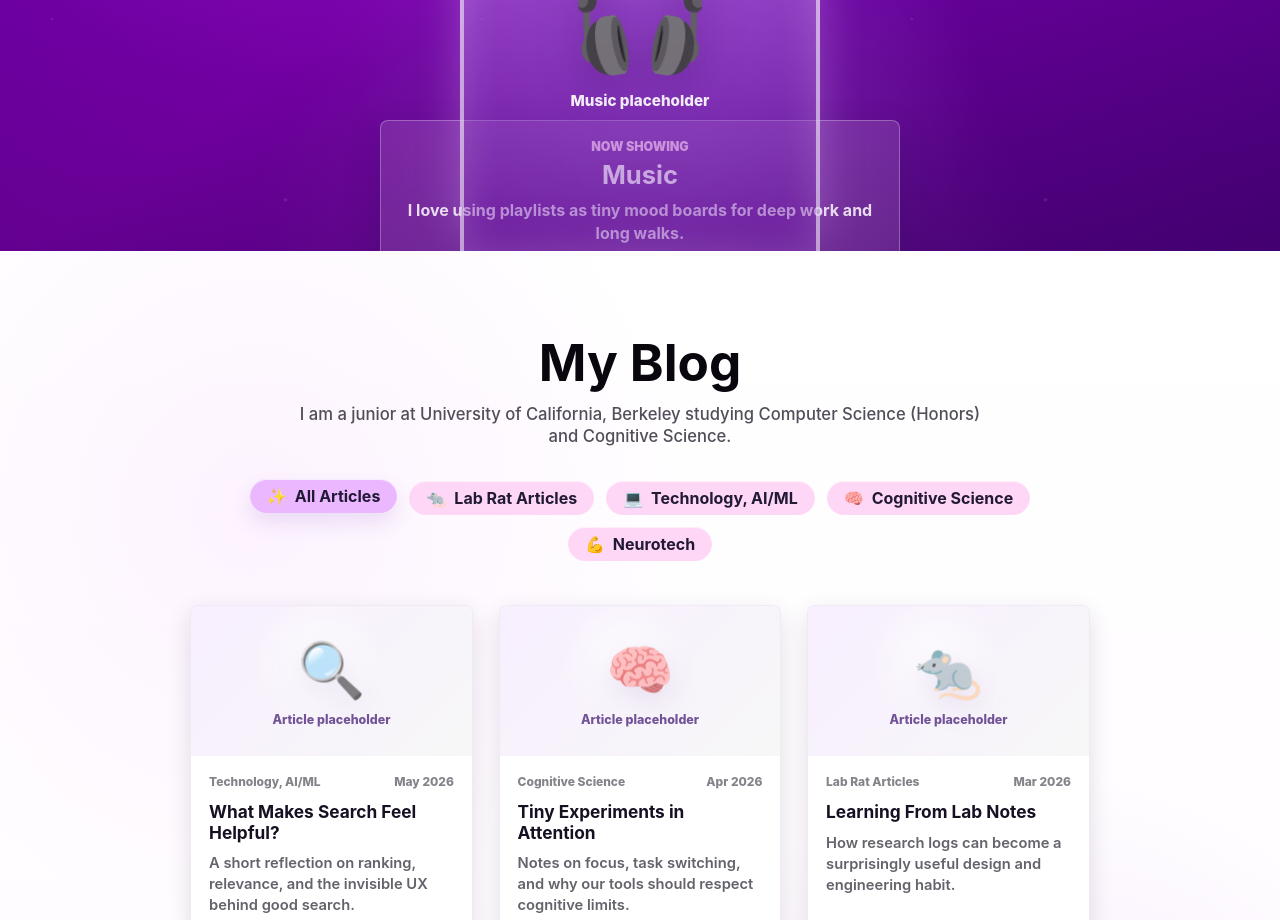
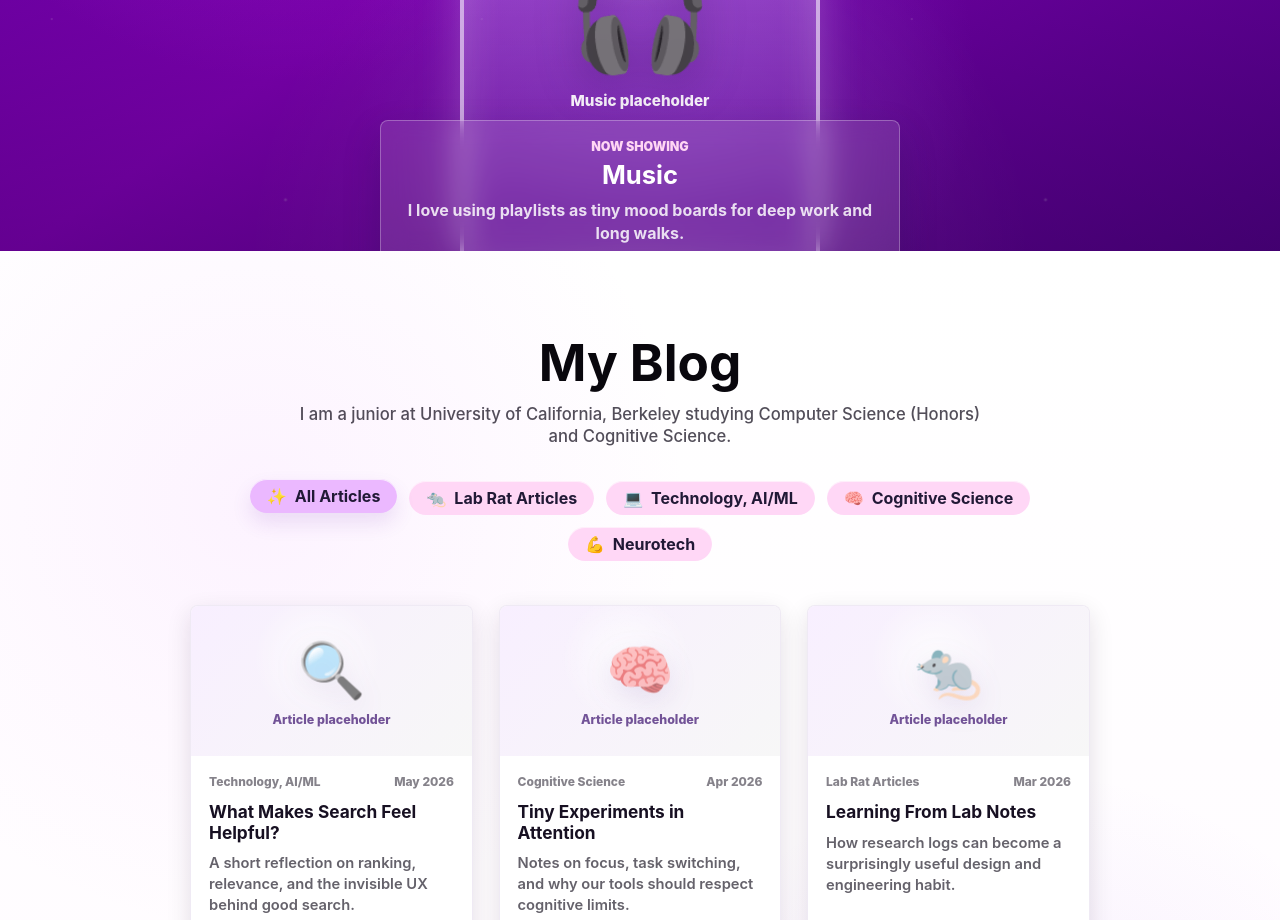
Before and after one commit to Kulieshova/kulieshova.github.io, a React (Vite) app: page / in a window 1280 px wide. Shown: the part 4300-5220 px from the top of the page. Built offline with nearby package versions, Linux system fonts and the light colour scheme.

Commit message:
fix overlay in hobbies

```diff
--- a/src/styles.css
+++ b/src/styles.css
@@ -1429,7 +1429,7 @@ h1 {
 
 .hobby-info {
   position: absolute;
-  z-index: 1;
+  z-index: 10;
   right: 50%;
   bottom: clamp(-42px, -5vh, -24px);
   display: grid;
```
